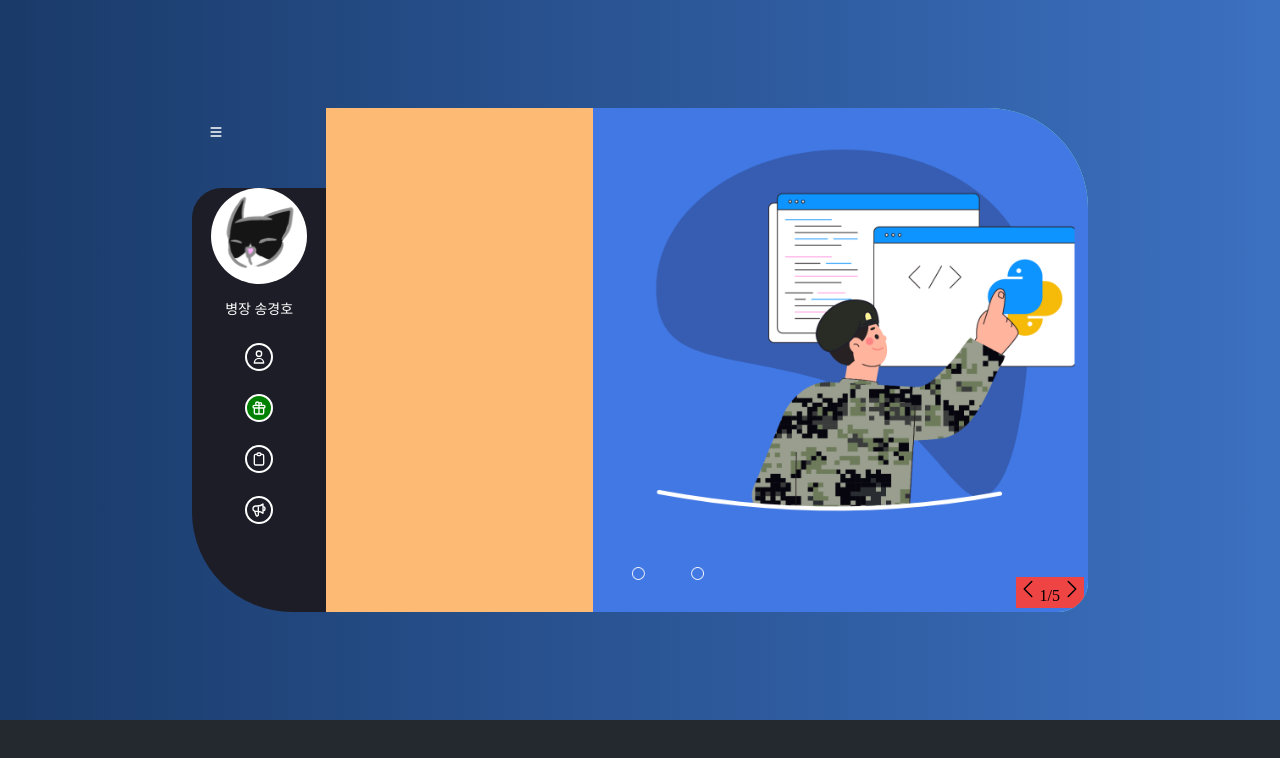
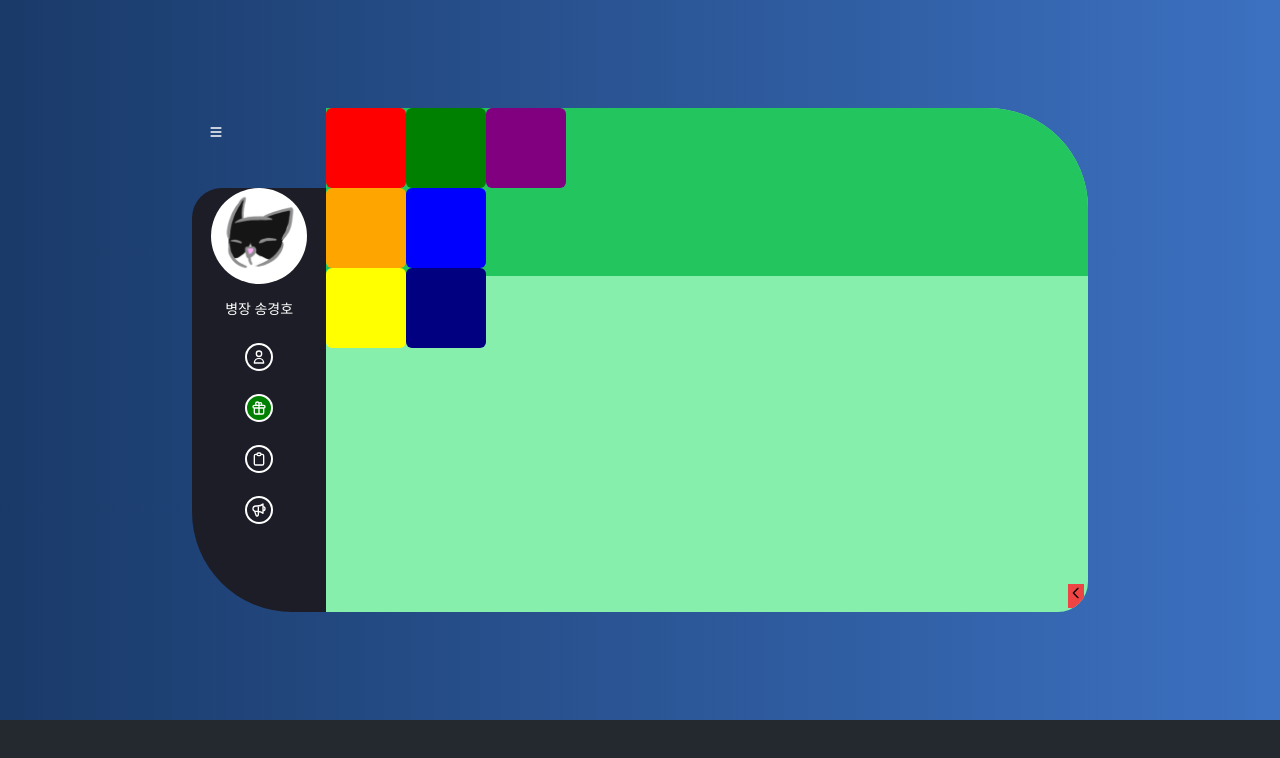
Before and after one commit to osamhack2022/WEB_Own-Nuri_Danuri, a React (Create React App) app in the folder web_fe/: page /dashboard/mostbenefits in a window 1280 px wide. Shown: the top 758 px of the page. Built offline with nearby package versions, Linux system fonts and the light colour scheme; a web font is replaced by a local one.

Commit message:
10/17 publishing #1

```diff
--- a/web_fe/src/Pages/Dashboard/MostBenefit/BenefitCard/BenefitCard.tsx
+++ b/web_fe/src/Pages/Dashboard/MostBenefit/BenefitCard/BenefitCard.tsx
@@ -2,19 +2,17 @@ import * as React from 'react';
 import './BenefitCardStyle.css'
 
 interface props {
-    cardID : number;
+    cardID?: number;
 }
 
 const BenefitCard: React.FC<props> = ({ cardID }) => {
-    return (
-        <div id="BenefitCardContainer" className='w-1/5 flex h-full justify-between'>
-
-            <div id="BenefitCardText" className="bg-orange-300">
-            </div>
-
-            <div id='BenefitCardImage' className=''></div>
-        </div>
-    )
+    if (cardID) {
+        return (
+            <div id={'card' + cardID} className='w-20 h-20 rounded-md' />
+        )
+    }
+    else
+        return null;
 }
 
 export default BenefitCard;
--- /dev/null
+++ b/web_fe/src/Pages/Dashboard/MostBenefit/BenefitCard/BenefitCardSet.tsx
@@ -0,0 +1,20 @@
+import * as React from 'react';
+import BenefitCard from './BenefitCard';
+
+interface props {
+    id1: number;
+    id2?: number;
+    id3?: number;
+}
+
+const BenefitCardSet : React.FC<props> = ({id1, id2, id3}) => {
+    return (
+        <div id='CardSet'>
+            <BenefitCard cardID={id1} />
+            <BenefitCard cardID={id2} />
+            <BenefitCard cardID={id3} />
+        </div>
+    );
+}
+
+export default BenefitCardSet;
--- a/web_fe/src/Pages/Dashboard/MostBenefit/BenefitCard/BenefitCardStyle.css
+++ b/web_fe/src/Pages/Dashboard/MostBenefit/BenefitCard/BenefitCardStyle.css
@@ -1,9 +1,21 @@
-#BenefitCardText {
-    width: 35%;
+#card1 {
+   background-color: red;
 }
-
-#BenefitCardImage {
-    width: 65%;
-    background-image: url('../../../../images/event_example.png');
-    background-size: cover;
+#card2 {
+    background-color: orange;
 }
+#card3 {
+    background-color: yellow;
+}
+#card4 {
+    background-color: green;
+}
+#card5 {
+    background-color: blue;
+}
+#card6 {
+    background-color: navy;
+}
+#card7 {
+    background-color: purple;
+}
--- a/web_fe/src/Pages/Dashboard/MostBenefit/MostBenefits.tsx
+++ b/web_fe/src/Pages/Dashboard/MostBenefit/MostBenefits.tsx
@@ -2,30 +2,25 @@ import * as React from 'react'
 import BenefitCard from './BenefitCard/BenefitCard';
 import './MostBenefitsStyle.css';
 
+import { HiOutlineChevronLeft, HiOutlineChevronRight } from 'react-icons/hi'
+import BenefitCardSet from './BenefitCard/BenefitCardSet';
+
 const MostBenfits: React.FC = () => {
     return (
         <div id='MostBenefitContainer' className='h-full bg-green-300'>
-            <div id='MostBenefitSlide' className='h-full flex'>
-                <BenefitCard cardID={1} />
-                <BenefitCard cardID={2} />
-                <BenefitCard cardID={3} />
-                <BenefitCard cardID={4} />
-                <BenefitCard cardID={5} />
+
+            <div id='MostBenefitSlide' className='h-1/3 flex bg-green-500'>
+                <BenefitCardSet id1={1} id2={2} id3={3} />
+                <BenefitCardSet id1={4} id2={5} id3={6} />
+                <BenefitCardSet id1={7} />
             </div>
 
             <div id='MostBenefitController' className='fixed bg-red-500 bottom-1 right-1'>
-                <button className='inline-bock'>
-                    <svg xmlns="http://www.w3.org/2000/svg" fill="none" viewBox="0 0 24 24" strokeWidth={1.5} stroke="currentColor" className="w-6 h-6">
-                        <path strokeLinecap="round" strokeLinejoin="round" d="M15.75 19.5L8.25 12l7.5-7.5" />
-                    </svg>
 
-                </button>
+                <button><HiOutlineChevronLeft className='text-white/></button>
                 <span>1/5</span>
-                <button className='inline-block'>
-                    <svg xmlns="http://www.w3.org/2000/svg" fill="none" viewBox="0 0 24 24" strokeWidth={1.5} stroke="currentColor" className="w-6 h-6">
-                        <path strokeLinecap="round" strokeLinejoin="round" d="M8.25 4.5l7.5 7.5-7.5 7.5" />
-                    </svg>
-                </button>
+                <button> <HiOutlineChevronRight className='text-white /></button>
+
             </div>
         </div>
     )
--- a/web_fe/src/Pages/Dashboard/UserInfo/UserInfo.tsx
+++ b/web_fe/src/Pages/Dashboard/UserInfo/UserInfo.tsx
@@ -1,56 +1,48 @@
 import * as React from 'react'
 import './UserInfoStyle.css'
 import profile_tmp from '../../../images/profile-tmp.png'
+import { HiOutlinePencilSquare } from 'react-icons/hi2';
 
 const Userinfo: React.FC = () => {
     return (
-        <div id='UserInfoContainer' className='h-full bg-orange-400'>
-            <div id='UserContent' className='flex justify-around mx-auto h-5/6 bg-white'>
+        <div id='UserInfoContainer' className='flex justify-around items-center w-full h-full bg-white'>
+            <div id='UserContent' className='flex justify-around items-center w-full h-5/6'>
 
-                <div id='UserInfos' className='flex justify-around bg-pink-200 w-3/5'>
+                <div id='UserInfos' className='flex justify-around items-center w-3/5 h-full'>
 
-                    <div id='UserFixInfo'>
-                        <label htmlFor='milID' className='block' />
+                    <div id='UserFixInfo' className='flex flex-col h-2/3 justify-around'>
+
                         <input id='milID' type='text' value='21-76028034' />
+                        <input id='name' type='text' value='송경호' />
+                        <input id='armyunit' type='text' value='1군단 101정보통신단 운용대대' />
 
-                        <label htmlFor='name' className='block' />
-                        <input id='name' type='text' value='송경호' />
-
-                        <label htmlFor='armyunit' className='block' />
-                        <input id='armyunit' type='text' value='1군단 101정보통신단 운용대대' />
                     </div>
 
-                    <div id='UserModifyInfo'>
-                        <label htmlFor='pw' className='block' />
+                    <div id='UserModifyInfo' className='flex flex-col h-2/3 justify-around'>
+
                         <input id='pw' placeholder='비밀번호' type='password' />
-
-                        <label htmlFor='nickname' className='block' />
                         <input id='nickname' placeholder='별명' type='text' />
-
-                        <label htmlFor='class' className='block' />
                         <select id='class'>
                             <option>병장</option>
                             <option>상병</option>
                             <option>일병</option>
                             <option>이등병</option>
                         </select>
+
                     </div>
 
                 </div>
 
-                <div id='UserProfile' className='bg-pink-200'>
+                <div id='UserProfile' className=''>
 
-                    <button>
-                        <svg xmlns='http://www.w3.org/2000/svg' fill='none' viewBox='0 0 24 24' strokeWidth={1.5} stroke='currentColor' className='w-6 h-6'>
-                            <path strokeLinecap='round' strokeLinejoin='round' d='M16.862 4.487l1.687-1.688a1.875 1.875 0 112.652 2.652L10.582 16.07a4.5 4.5 0 01-1.897 1.13L6 18l.8-2.685a4.5 4.5 0 011.13-1.897l8.932-8.931zm0 0L19.5 7.125M18 14v4.75A2.25 2.25 0 0115.75 21H5.25A2.25 2.25 0 013 18.75V8.25A2.25 2.25 0 015.25 6H10' />
-                        </svg>
-                    </button>
-
-                    <div id="UserImage" className='w-52 h-52 rounded-full bg-white'>
-                        <img src={profile_tmp} />
+                    <div id="UserImage" className='relative w-52 h-52 rounded-full bg-white'>
+                        <button id='modifybutton' className='absolute'>
+                            <HiOutlinePencilSquare className='w-8 h-8 p-1 rounded-full bg-orange-500 text-white' />
+                        </button>
+                        <img src={profile_tmp} alt="profile_tmp" className='border-2 border-gray-100 rounded-full'/>
                     </div>
 
-                    <button>수정</button>
+                    <button className='block mx-auto mt-4 px-16 py-1 rounded-full bg-orange-500 text-center text-white'>수정</button>
 
                 </div>
             </div>
--- a/web_fe/src/Pages/Dashboard/UserInfo/UserInfoStyle.css
+++ b/web_fe/src/Pages/Dashboard/UserInfo/UserInfoStyle.css
@@ -0,0 +1,8 @@
+#UserInfos input, select {
+    border: 1px solid gray;
+}
+
+#modifybutton {
+    top: 0.7em;
+    left: 0.7em;
+}
--- a/web_fe/src/Pages/Main/MainPage.tsx
+++ b/web_fe/src/Pages/Main/MainPage.tsx
@@ -23,7 +23,7 @@ const Main_page: React.FC = () => {
 
                     <div id='MainNav' className='flex justify-between mr-8 w-40'>
                         <button className='text-white pt-1'>소개</button>
-                        <button onClick={togglePop} className='text-white px-4 pt-2 pb-1 rounded-full border-2 border-white border-box hover:bg-white hover:text-cyan-400'>시작하기</button>
+                        <button onClick={togglePop} className='text-white px-4 pt-1 rounded-full border-2 border-white border-box hover:bg-white hover:text-cyan-400'>시작하기</button>
                     </div>
 
                 </div>
```
